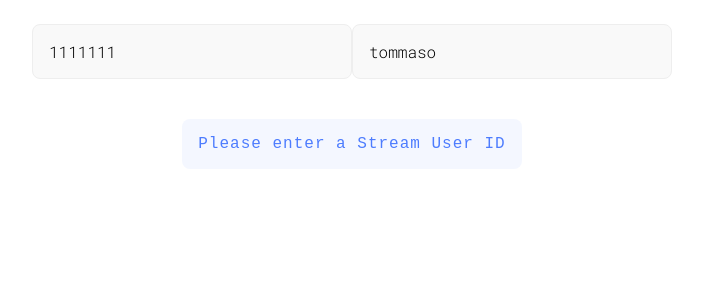
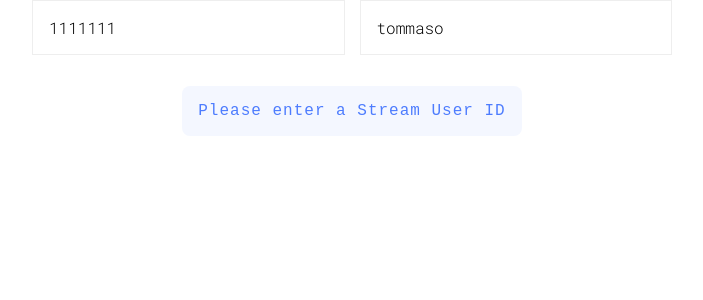
Before and after one commit to GetStream/TokenForm, a Preact app: page / in a window 1280 px wide. Shown: the top 300 px of the page, without its empty margins (288-991 px from the left). Built offline with nearby package versions, Linux system fonts and the light colour scheme.

Commit message:
update styles

```diff
--- a/src/App.js
+++ b/src/App.js
@@ -1,7 +1,15 @@
 import { Fragment, h } from 'preact';
 import useJWTGenerator from './useJWTGenerator';
 
-const renderJWT = (jwt, userID) => jwt && userID ? <pre id="jwt"><span>{jwt}</span></pre> : <p id="warning" class="show">Please enter a Stream User ID</p>;
+const renderJWT = (jwt, userID) => {
+	if (jwt && userID) {
+		return (
+			<pre id="jwt">{jwt.split('.').map((item, i, a) => <span>{item}{i < a.length - 1  ? '.': ''}</span>)}</pre>
+		)
+	} else {
+		return <p id="warning" class="show">Please enter a Stream User ID</p>
+	}
+}
 
 const App = ({container}) => {
 	const [jwt, { userID, secret, handleSecretChange, handleUserIDChange, options }] = useJWTGenerator(container);
@@ -10,7 +18,7 @@ const App = ({container}) => {
 		<Fragment>
 			<div class="header">
 				<div class="inputs">
-					<input id="secret" value={secret} onChange={handleSecretChange} />
+					<input id="secret" value={secret} placeholder="Your secret" onChange={handleSecretChange} />
 					<input id="user_id" placeholder="User ID" value={userID} onInput={handleUserIDChange} />
 				</div>
 			</div>
--- a/src/styles.scss
+++ b/src/styles.scss
@@ -8,15 +8,23 @@
 	font-family: 'Roboto Mono', monospace !important;
 }
 
+#stream_jwtform, #stream_jwtform * {
+	box-sizing: border-box;
+}
+
 #stream_jwtform .header {
   max-width: 640px;
   width: 100%;
   justify-content: center;
-  padding: 24px;
 }
-#stream_jwtform .header .inputs > * {
-  width: calc(50% - 32px);
+#stream_jwtform .header .inputs input:first-of-type {
+	margin-right: 7.5px;
 }
+#stream_jwtform .header .inputs input:last-of-type {
+	margin-left: 7.5px;
+}
+
+
 
 #stream_jwtform .header .inputs {
   flex: 1;
@@ -26,20 +34,26 @@
   justify-content: space-between;
 }
 
+#stream_jwtform .header .inputs > * {
+	flex: 1
+}
+
+
 #stream_jwtform .container {
+	margin: 15px;
 	display: flex;
 	flex: 1;
 	max-width: 640px;
 	width: 100%;
 	justify-content: center;
 	align-items: center;
-	padding: 0px 24px !important;
 }
 
 #stream_jwtform pre {
-	background-color: #f9f9f9;
+	background-color: transparent;
 	border: 1px solid #eeeeee;
-	border-radius: 8px;
+	border-bottom: transparent;
+	box-shadow: 0 3px 0 0 #006CFF;
 	white-space: normal;
 	padding: 24px;
 	font-size: 24px;
@@ -47,11 +61,16 @@
 	letter-spacing: .5px;
 	line-height: 40px;
 	font-family: 'Roboto Mono', monospace;
+	margin: 0;
 }
 
 #stream_jwtform pre > span {
 	word-break: break-all;
 }
+
+#stream_jwtform pre > span:nth-of-type(1) {color: #F50057;}
+#stream_jwtform pre > span:nth-of-type(2) {color: #6200EA;}
+#stream_jwtform pre > span:nth-of-type(3) {color: #006CFF;}
 
 #stream_jwtform input  {
 	font-family: 'Roboto Mono', monospace;
@@ -60,9 +79,12 @@
 	font-size: 16px;
     padding: 16px;
 	border: 0;
+	border: 1px solid #eeeeee;
+}
+#stream_jwtform input:focus {
 	background-color: #f9f9f9;
-	border: 1px solid #eeeeee;
-	border-radius: 8px;
+	box-shadow: inset 0 -3px 0 0 #006CFF;
+
 }
 
 #stream_jwtform select {
@@ -94,10 +116,3 @@
 	letter-spacing: 1px;
 	font-family: monospace;
 }
-
-#stream_jwtform .header {
-	display: flex;
-	flex-direction: row;
-	justify-content: center;
-	align-items: center;
-}
```
